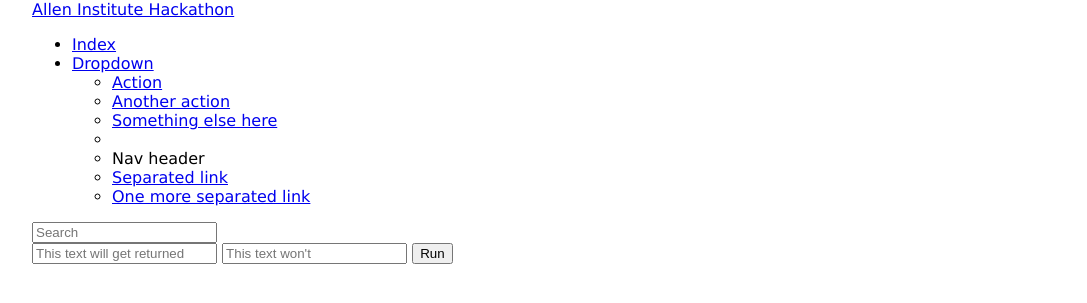
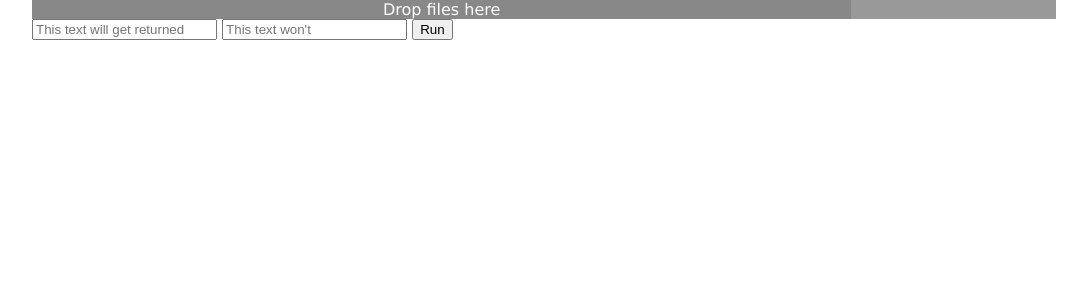
Before and after one commit to ysasaki6023/RapidDiag, a Python web app: template templates/index.html in a window 1280 px wide. Shown: the top 303 px of the page, without its empty margins (96-1183 px from the left). Run offline with Jinja, Linux system fonts and the light colour scheme; the template is opened without the code that fills it, so the values that code supplies are empty; some libraries are stand-ins or nearby versions.

Commit message:
ファイルアップローダを追加

```diff
--- a/static/style.css
+++ b/static/style.css
@@ -7,3 +7,33 @@ p {
   color:#BEAF71;
   font-size:200%;
 }
+
+.w3-container:after, .w3-container:before {
+    content:"";
+    display:table;
+    clear:both
+}
+.w3-light-grey {
+    color:#000!important;
+    background-color:#f1f1f1!important;
+}
+.w3-container:after, .w3-container:before {
+    content:"";
+    display:table;
+    float:left;
+}
+.w3-blue {
+    color:#fff!important;
+    background-color:#2196F3!important
+}
+.w3-blue-before {
+    color:#fff!important;background-color:#888888!important
+}
+.w3-center {
+    text-align:center;
+}
+.drag-area {
+    background-color:#999999;
+    color:#000000;
+    text-align:center
+}
--- a/templates/index.html
+++ b/templates/index.html
@@ -8,32 +8,75 @@
 
     <script type="text/javascript" src="http://ajax.googleapis.com/ajax/libs/jquery/1.7.2/jquery.min.js"></script>
     <script>
-        $(document).ready(function () {
-            // initialize the viewer
-            $('#runajax').click(function (event) {
-                var valueForInput1 = $("#input1").val();
-                var valueForInput2 = $("#input2").val();
-                var data =
-                {
-                    key1: valueForInput1,
-                    key2: valueForInput2
-                };
-                var dataToSend = JSON.stringify(data);
-                $.ajax(
-                        {
-                            url: '/test/',
-                            type: 'POST',
-                            data: dataToSend,
-                            success: function (jsonResponse) {
-                                var objresponse = JSON.parse(jsonResponse);
-                                console.log(objresponse['newkey']);
-                                $("#responsefield").text(objresponse['newkey']);
-                            },
-                            error: function () {
-                                $("#responsefield").text("Error to load api");
-                            }
+        $(function() {
+            // ファイルのアップロード処理
+            var uploadFiles = function(files) {
+                // FormDataオブジェクトを用意
+                var fd = new FormData();
+
+                // ファイルの個数を取得
+                var filesLength = files.length;
+                if(filesLength>0){
+                    $(".w3-container").removeClass("w3-blue-before");
+                    $(".w3-container").addClass("w3-blue");
+                }
+
+                // ファイル情報を追加
+                for (var i = 0; i < filesLength; i++) {
+                    console.log(files[i]["name"]);
+                    fd.append("file", files[i]);
+                }
+
+                // Ajaxでアップロード処理をするファイルへ内容渡す
+                $.ajax({
+                    url: '/upload',
+                    type: 'POST',
+                    data: fd,
+                    processData: false,
+                    contentType: false,
+                    xhr : function(){
+                        var XHR = $.ajaxSettings.xhr();
+                        XHR.upload.addEventListener('progress',function(e){
+                            var progre = parseInt(e.loaded/e.total * 100);
+                            $('.w3-container').attr("style","width:"+progre+"%").text(progre+"%");
                         });
-                event.preventDefault();
+                        return XHR;
+                    }
+
+
+                }).done(function(data) {
+                    console.log(data);
+
+                }).fail(function(data) {
+                    console.log(data.responseText);
+                });
+            };
+
+            // ファイルドロップ時の処理
+            $('.drag-area').on('drop', function(e){
+                // デフォルトの挙動を停止
+                e.preventDefault();
+
+                // ファイル情報を取得
+                var files = e.originalEvent.dataTransfer.files;
+                uploadFiles(files);
+
+
+            // デフォルトの挙動を停止　これがないと、ブラウザーによりファイルが開かれる
+            }).on('dragenter', function(){
+                return false;
+            }).on('dragover', function(){
+                return false;
+            });
+
+
+            // ボタンを押した時の処理
+            $('.drag-area').on('click', function() {
+                var input = $(document.createElement("input"));
+                input.attr("type", "file");
+                files = input.trigger("click"); // opening dialog
+                uploadFiles(files)
+                return false; // avoiding navigation
             });
         });
     </script>
@@ -41,33 +84,12 @@
   </head>
 
   <body>
+    <!-- ヘッダ -->
 
-    <div class="navbar">
-        <div class="navbar-inner">
-            <div class="container" style="width: auto;">
-                <a class="brand" href="#">Allen Institute Hackathon</a>
-
-                <div class="nav-collapse">
-                    <ul class="nav">
-                        <li class="active"><a href="#">Index</a></li>
-                        <li class="dropdown">
-                            <a href="#" class="dropdown-toggle" data-toggle="dropdown">Dropdown <b class="caret"></b></a>
-                            <ul class="dropdown-menu">
-                                <li><a href="#">Action</a></li>
-                                <li><a href="#">Another action</a></li>
-                                <li><a href="#">Something else here</a></li>
-                                <li class="divider"></li>
-                                <li class="nav-header">Nav header</li>
-                                <li><a href="#">Separated link</a></li>
-                                <li><a href="#">One more separated link</a></li>
-                            </ul>
-                        </li>
-                    </ul>
-                    <form class="navbar-search pull-right" action="">
-                        <input type="text" class="search-query span2" placeholder="Search">
-                    </form>
-                </div>
-            </div>
+    <!-- データ送信を行う -->
+    <div class="drag-area">
+        <div class="w3-light-grey" style="width:80%">
+            <div class="w3-container w3-blue-before w3-center" style="width:100%">Drop files here</div>
         </div>
     </div>
 
@@ -85,5 +107,8 @@
             </div>
         </div>
     </div>
+
+    <!-- 分離度のチェックを行う -->
+
   </body>
 </html>
```
Also changed, not shown: server.py (+22 -12 lines).
